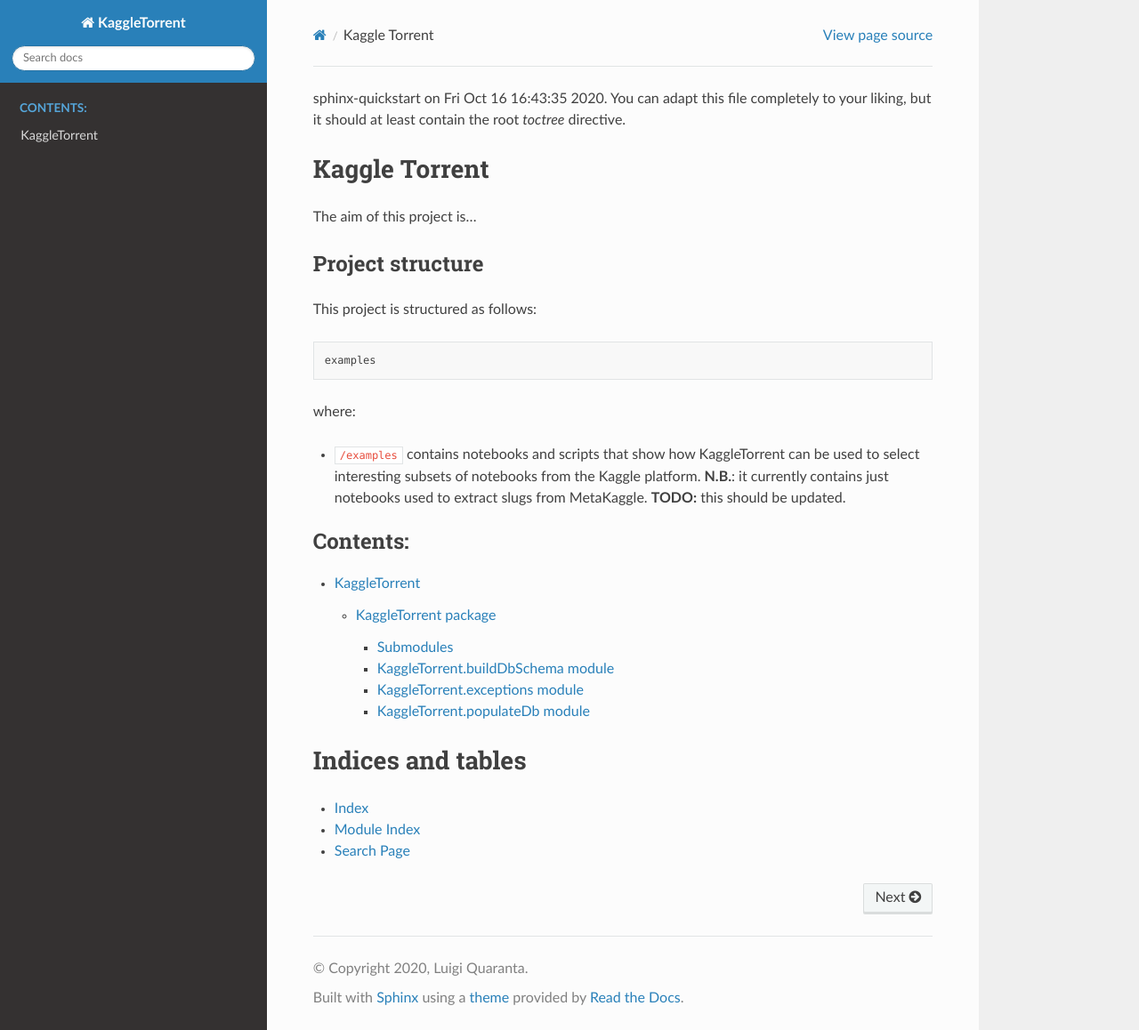
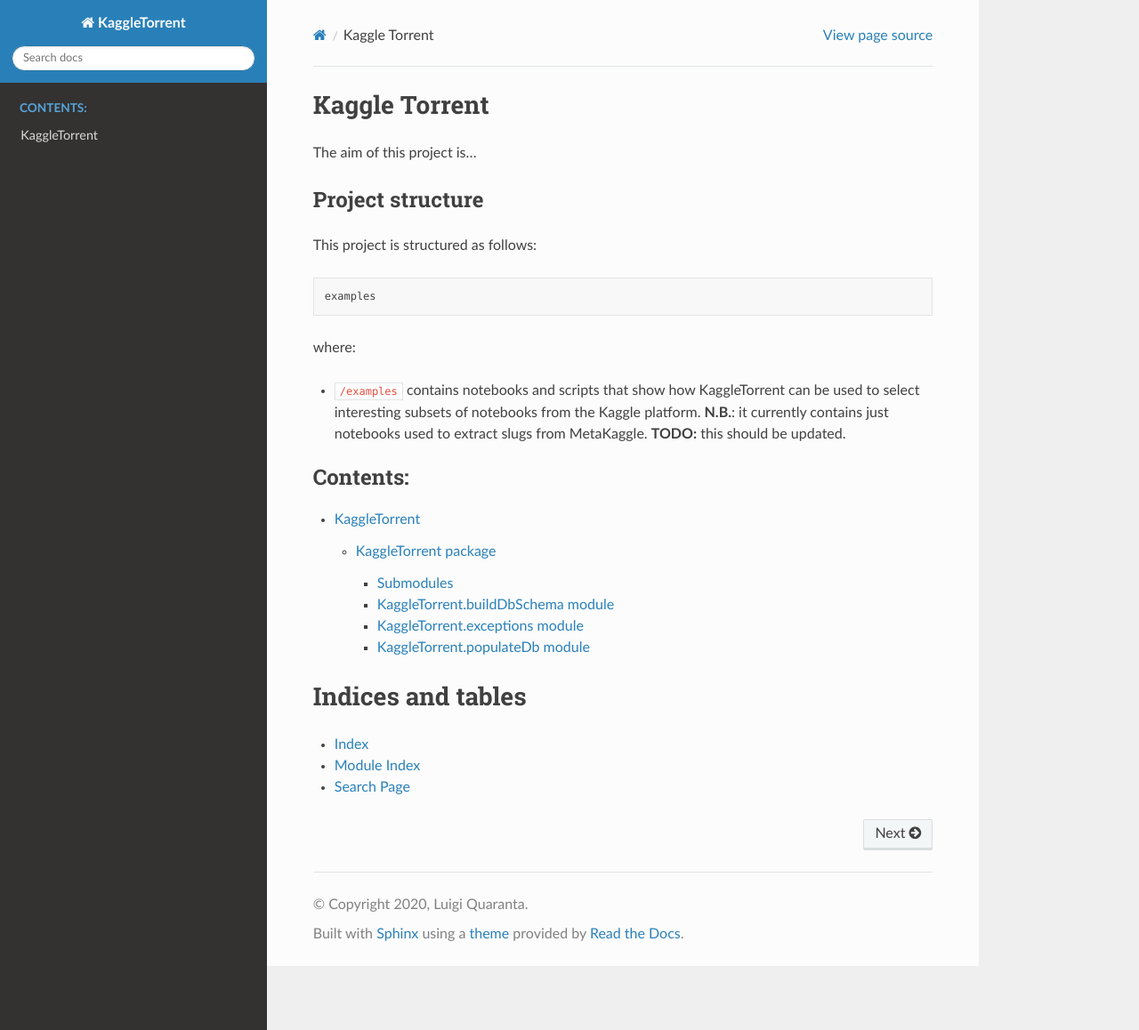
Before and after one commit to collab-uniba/KGTorrent, a Sphinx documentation site: the page built from docs/index.rst, in a window 1280 px wide and 1158 px high. Shown: the whole window at 89% size. Built offline with Sphinx 7.4.7 and the Read the Docs theme 2.0.0, drawn with Linux system fonts in a browser that asks for light colours.

Commit message:
Minor documentation fix.

```diff
--- a/docs/index.rst
+++ b/docs/index.rst
@@ -1,8 +1,3 @@
-.. KaggleTorrent documentation master file, created by
-sphinx-quickstart on Fri Oct 16 16:43:35 2020.
-You can adapt this file completely to your liking, but it should at least
-contain the root `toctree` directive.
-
 .. include:: ../README.rst
 
 .. toctree::
```
Also changed, not shown: 1 other file.
